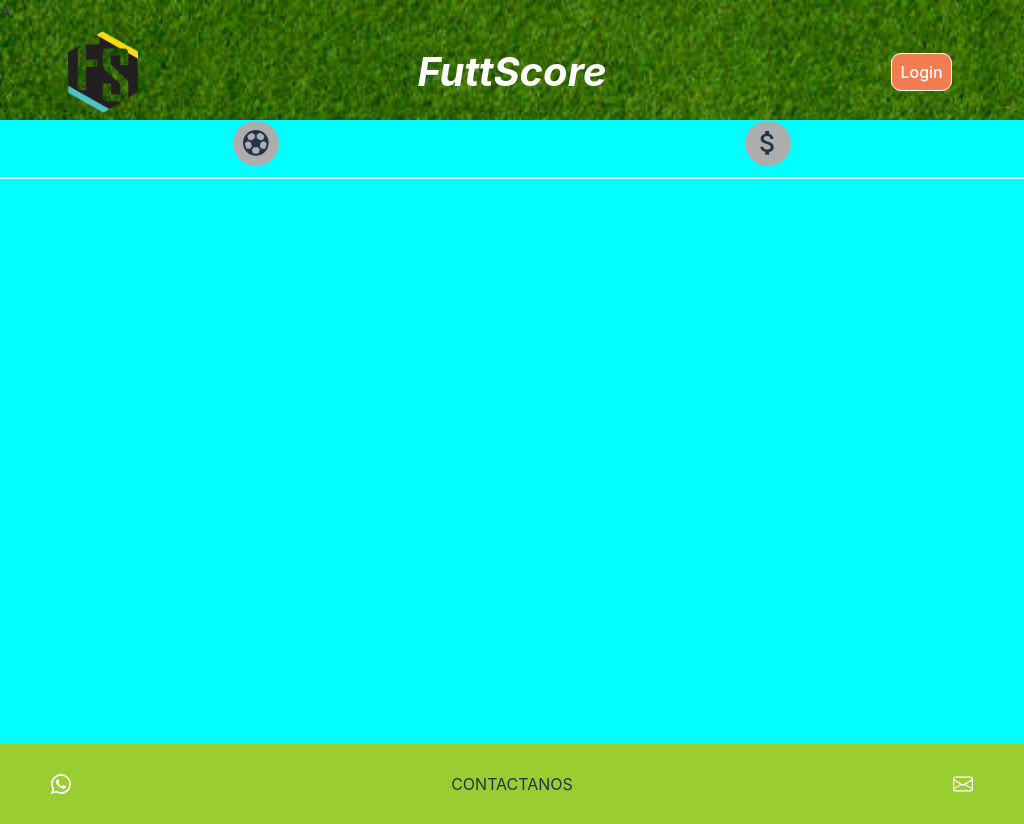
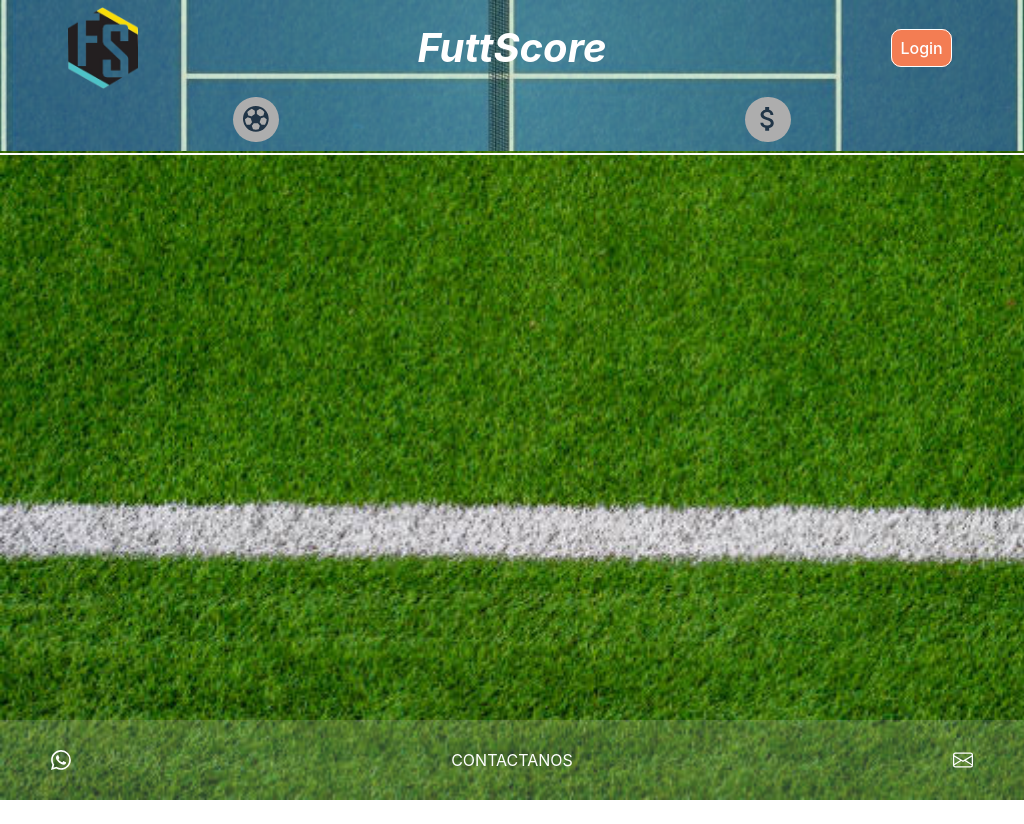
Before and after one commit to pablo-salituri/FutsScore, a React (Vite) app in the folder Front/: page / in a window 1024 px wide. After the commit the page ends 800 px from the top, so only its background shows below. Built offline with nearby package versions, Linux system fonts and the light colour scheme; no server answers; the database is empty.

Commit message:
public hoe para tamaño intermeio

```diff
--- a/Front/src/Components/Footer/Footer.module.css
+++ b/Front/src/Components/Footer/Footer.module.css
@@ -23,13 +23,26 @@
 }
 
 @media (min-width: 769px) and (max-width: 1024px) {
-    .footerContainer {
+    /* .footerContainer {
         background-color: yellowgreen;
         height: 10%;
         display: flex;
         justify-content: space-between;
         align-items: center;
         padding: 0 5%;
+    } */
+
+    .footerContainer {
+        background-color: rgba(191,191,191,0.2);
+        height: 10%;
+        display: flex;
+        justify-content: space-between;
+        align-items: center;
+        padding: 0 5%;
+    }
+
+    .middleSection {
+        color: white;
     }
 }
 
--- a/Front/src/Components/MainPage/MainPage.module.css
+++ b/Front/src/Components/MainPage/MainPage.module.css
@@ -21,8 +21,22 @@
         top: 0;
     }
 
+    .headerBackground {
+        /* background-color: red; */
+        background-image: url('../../assets//Pista_Tenis.JPG');
+        width: 100%;
+        height: 18.9%;
+        position: absolute;
+        color: transparent;
+        z-index: -1;
+        background-size: 100% auto; /* Escala la imagen para ajustarse al ancho del contenedor */
+        background-repeat: no-repeat;
+        background-position: center;
+        opacity: 0.8;
+    }
+
     .body {
-        background-color: aqua;
+        /* background-color: aqua; */
         display: flex;
         flex-direction: column;
         height: 78%;
```
